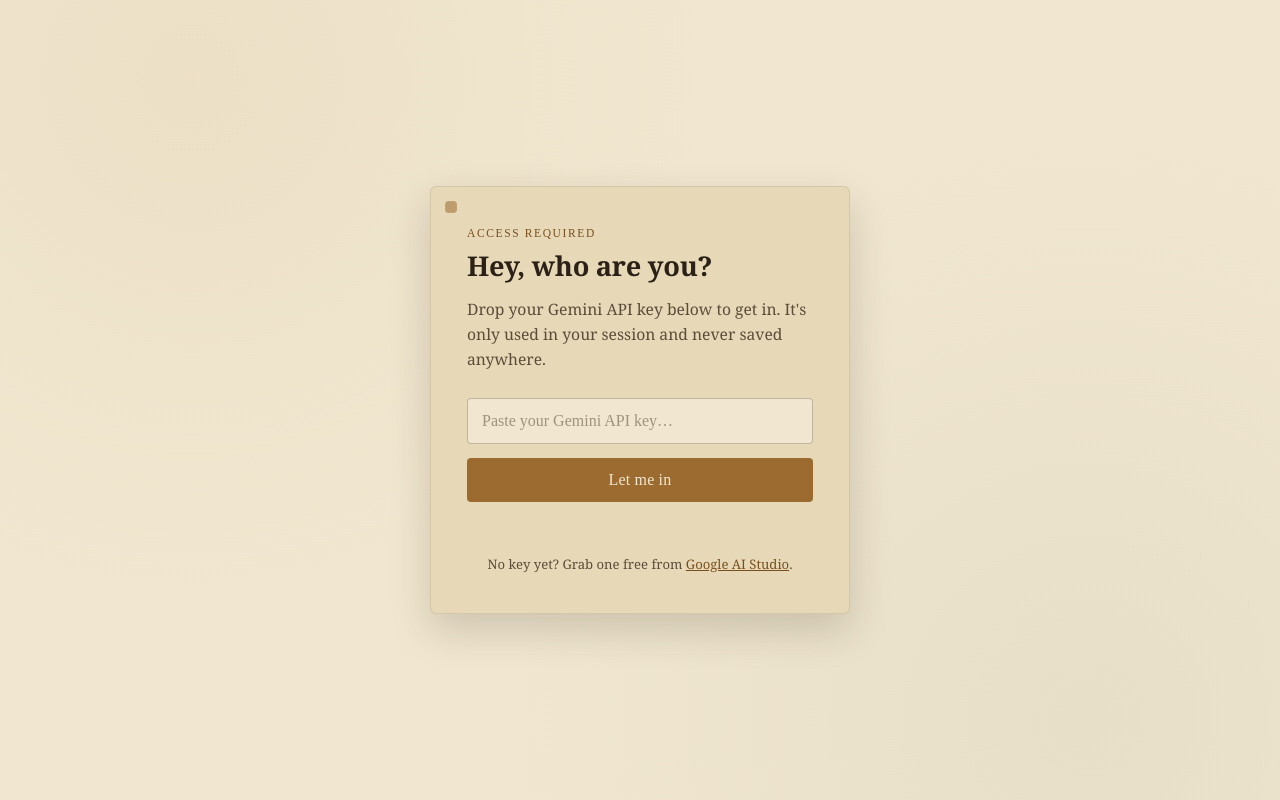
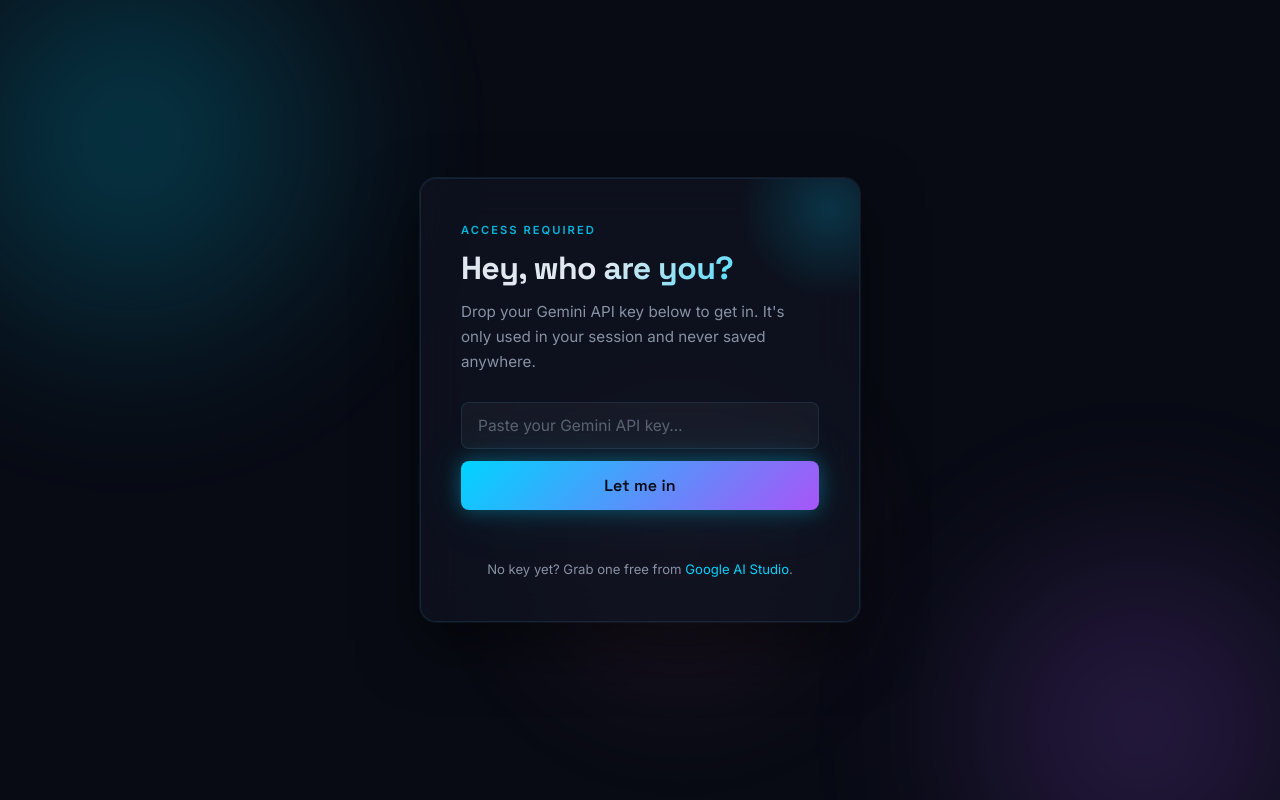
Before and after one commit to beep-pop/Nexus-AI-Assistant-, a Flask app: page / in a window 1280 px wide. Run offline with Flask 3, Linux system fonts and the light colour scheme.

Commit message:
Update style.css

```diff
--- a/librarian-ai-assistant/static/style.css
+++ b/librarian-ai-assistant/static/style.css
@@ -1,32 +1,45 @@
 /* ============================================================
-   THE READING ROOM — stylesheet
+   VEDAM-NEXUS-AI — Dark mode stylesheet
    Palette:
-     --parchment   #F1E7D0  (background, aged paper)
-     --parchment-2 #E7D9B8  (card surface, slightly darker paper)
-     --ink         #2B2116  (primary text, old ink)
-     --ink-soft    #5B4C3A  (secondary text)
-     --brass       #9C6B30  (accent, brass fittings / bookplate)
-     --brass-dark  #7A4F1E  (accent hover/active)
-     --moss        #4B5D45  (success / listening glow)
-     --rust        #A23E2E  (errors, sealing wax red)
-   Type:
-     Display: 'Fraunces' (warm, old-book serif with character)
-     Body:    'Source Serif 4'
+     --bg          #080b14  (deep dark background)
+     --surface     #0f1320  (card / panel surface)
+     --surface-2   #161c2d  (elevated surface)
+     --border      rgba(99,179,237,0.12)  (subtle neon border)
+     --text        #e2e8f0  (primary text)
+     --text-soft   #8892a4  (secondary text)
+     --cyan        #00d4ff  (primary neon accent)
+     --violet      #a855f7  (secondary neon accent)
+     --pink        #f472b6  (tertiary accent)
+     --success     #10b981  (listening / success)
+     --error       #f87171  (errors)
+   Fonts:
+     Display: 'Space Grotesk'
+     Body:    'Inter'
    ============================================================ */
 
 :root {
-  --parchment: #F1E7D0;
-  --parchment-2: #E7D9B8;
-  --ink: #2B2116;
-  --ink-soft: #5B4C3A;
-  --brass: #9C6B30;
-  --brass-dark: #7A4F1E;
-  --moss: #4B5D45;
-  --rust: #A23E2E;
+  --bg: #080b14;
+  --surface: #0f1320;
+  --surface-2: #161c2d;
+  --border: rgba(99, 179, 237, 0.12);
+  --border-bright: rgba(0, 212, 255, 0.3);
+  --text: #e2e8f0;
+  --text-soft: #8892a4;
+  --cyan: #00d4ff;
+  --cyan-dim: rgba(0, 212, 255, 0.15);
+  --violet: #a855f7;
+  --violet-dim: rgba(168, 85, 247, 0.15);
+  --pink: #f472b6;
+  --success: #10b981;
+  --success-dim: rgba(16, 185, 129, 0.15);
+  --error: #f87171;
 
-  --radius: 6px;
-  --shadow-soft: 0 8px 24px rgba(43, 33, 22, 0.12);
-  --shadow-deep: 0 16px 40px rgba(43, 33, 22, 0.18);
+  --radius: 16px;
+  --radius-sm: 8px;
+  --glow-cyan: 0 0 20px rgba(0, 212, 255, 0.35), 0 0 60px rgba(0, 212, 255, 0.1);
+  --glow-violet: 0 0 20px rgba(168, 85, 247, 0.35), 0 0 60px rgba(168, 85, 247, 0.1);
+  --glow-success: 0 0 20px rgba(16, 185, 129, 0.4), 0 0 60px rgba(16, 185, 129, 0.1);
+  --shadow-card: 0 24px 60px rgba(0, 0, 0, 0.5), 0 0 0 1px var(--border);
 }
 
 * {
@@ -40,12 +53,9 @@ html, body {
 }
 
 body {
-  background:
-    radial-gradient(circle at 15% 10%, rgba(156, 107, 48, 0.06), transparent 40%),
-    radial-gradient(circle at 85% 90%, rgba(75, 93, 69, 0.06), transparent 45%),
-    var(--parchment);
-  color: var(--ink);
-  font-family: 'Source Serif 4', Georgia, serif;
+  background: var(--bg);
+  color: var(--text);
+  font-family: 'Inter', system-ui, sans-serif;
   min-height: 100vh;
   display: flex;
   align-items: center;
@@ -54,9 +64,9 @@ body {
 }
 
 h1 {
-  font-family: 'Fraunces', Georgia, serif;
-  font-weight: 600;
-  letter-spacing: -0.01em;
+  font-family: 'Space Grotesk', system-ui, sans-serif;
+  font-weight: 700;
+  letter-spacing: -0.02em;
 }
 
 .visually-hidden {
@@ -79,6 +89,76 @@ h1 {
   align-items: center;
   justify-content: center;
   padding: 24px;
+  position: relative;
+  z-index: 1;
+}
+
+/* ============================================================
+   ANIMATED AURORA BACKGROUND
+   ============================================================ */
+
+.bg-aurora {
+  position: fixed;
+  inset: 0;
+  z-index: 0;
+  overflow: hidden;
+  pointer-events: none;
+}
+
+.aurora-orb {
+  position: absolute;
+  border-radius: 50%;
+  filter: blur(80px);
+  opacity: 0.45;
+  animation: orbFloat 12s ease-in-out infinite;
+}
+
+.orb-1 {
+  width: 600px;
+  height: 600px;
+  background: radial-gradient(circle, rgba(0, 212, 255, 0.6), transparent 70%);
+  top: -200px;
+  left: -150px;
+  animation-duration: 14s;
+  animation-delay: 0s;
+}
+
+.orb-2 {
+  width: 500px;
+  height: 500px;
+  background: radial-gradient(circle, rgba(168, 85, 247, 0.6), transparent 70%);
+  bottom: -150px;
+  right: -100px;
+  animation-duration: 18s;
+  animation-delay: -5s;
+}
+
+.orb-3 {
+  width: 400px;
+  height: 400px;
+  background: radial-gradient(circle, rgba(244, 114, 182, 0.4), transparent 70%);
+  top: 40%;
+  left: 50%;
+  transform: translateX(-50%);
+  animation-duration: 22s;
+  animation-delay: -10s;
+}
+
+@keyframes orbFloat {
+  0%, 100% { transform: translate(0, 0) scale(1); }
+  25%       { transform: translate(40px, -30px) scale(1.05); }
+  50%       { transform: translate(-20px, 40px) scale(0.95); }
+  75%       { transform: translate(30px, 20px) scale(1.02); }
+}
+
+.orb-3 {
+  animation-name: orbFloat3;
+}
+
+@keyframes orbFloat3 {
+  0%, 100% { transform: translateX(-50%) translate(0, 0) scale(1); }
+  33%       { transform: translateX(-50%) translate(-60px, -40px) scale(1.08); }
+  66%       { transform: translateX(-50%) translate(50px, 30px) scale(0.92); }
 }
 
 /* ============================================================
@@ -86,92 +166,101 @@ h1 {
    ============================================================ */
 
 .card {
-  background: var(--parchment-2);
-  border: 1px solid rgba(43, 33, 22, 0.1);
+  position: relative;
+  background: rgba(15, 19, 32, 0.75);
+  backdrop-filter: blur(20px);
+  -webkit-backdrop-filter: blur(20px);
+  border: 1px solid var(--border);
   border-radius: var(--radius);
-  box-shadow: var(--shadow-deep);
-  max-width: 420px;
+  box-shadow: var(--shadow-card);
+  max-width: 440px;
   width: 100%;
-  padding: 40px 36px;
-  position: relative;
+  padding: 44px 40px;
+  overflow: hidden;
 }
 
-.card::before {
-  content: "";
+.card-glow {
   position: absolute;
-  top: 14px;
-  left: 14px;
-  width: 8px;
-  height: 8px;
-  border-radius: 50%;
-  background: var(--brass);
-  box-shadow: 4px 0 0 var(--brass), 0 4px 0 var(--brass), 4px 4px 0 var(--brass);
-  opacity: 0.55;
+  top: -60px;
+  right: -60px;
+  width: 180px;
+  height: 180px;
+  background: radial-gradient(circle, rgba(0, 212, 255, 0.18), transparent 70%);
+  pointer-events: none;
 }
 
 .eyebrow {
   text-transform: uppercase;
-  font-family: 'Source Serif 4', serif;
-  font-size: 0.72rem;
-  letter-spacing: 0.14em;
-  color: var(--brass-dark);
-  margin: 0 0 10px;
+  font-family: 'Inter', sans-serif;
+  font-size: 0.7rem;
+  font-weight: 600;
+  letter-spacing: 0.18em;
+  color: var(--cyan);
+  margin: 0 0 12px;
+  opacity: 0.85;
 }
 
 .card h1 {
-  font-size: 1.7rem;
-  margin: 0 0 14px;
-  line-height: 1.25;
+  font-size: 2rem;
+  margin: 0 0 12px;
+  line-height: 1.2;
+  background: linear-gradient(135deg, var(--text) 40%, var(--cyan) 100%);
+  -webkit-background-clip: text;
+  -webkit-text-fill-color: transparent;
+  background-clip: text;
 }
 
 .gate-copy {
-  font-size: 0.98rem;
-  line-height: 1.6;
-  color: var(--ink-soft);
-  margin: 0 0 26px;
+  font-size: 0.95rem;
+  line-height: 1.65;
+  color: var(--text-soft);
+  margin: 0 0 28px;
 }
 
 #token-input {
   width: 100%;
-  font-family: 'Source Serif 4', serif;
-  font-size: 1rem;
-  padding: 13px 14px;
-  border: 1px solid rgba(43, 33, 22, 0.25);
-  border-radius: 4px;
-  background: var(--parchment);
-  color: var(--ink);
-  margin-bottom: 14px;
-  transition: border-color 0.15s ease, box-shadow 0.15s ease;
+  font-family: 'Inter', sans-serif;
+  font-size: 0.97rem;
+  padding: 13px 16px;
+  border: 1px solid var(--border);
+  border-radius: var(--radius-sm);
+  background: rgba(255, 255, 255, 0.04);
+  color: var(--text);
+  margin-bottom: 12px;
+  transition: border-color 0.2s ease, box-shadow 0.2s ease;
 }
 
 #token-input::placeholder {
-  color: rgba(91, 76, 58, 0.55);
+  color: var(--text-soft);
+  opacity: 0.6;
 }
 
 #token-input:focus {
   outline: none;
-  border-color: var(--brass);
-  box-shadow: 0 0 0 3px rgba(156, 107, 48, 0.18);
+  border-color: var(--border-bright);
+  box-shadow: 0 0 0 3px rgba(0, 212, 255, 0.1);
 }
 
 #validate-btn {
   width: 100%;
   position: relative;
-  font-family: 'Fraunces', serif;
-  font-weight: 500;
+  font-family: 'Space Grotesk', sans-serif;
+  font-weight: 600;
   font-size: 1rem;
   letter-spacing: 0.01em;
-  color: var(--parchment);
-  background: var(--brass);
+  color: var(--bg);
+  background: linear-gradient(135deg, var(--cyan), var(--violet));
   border: none;
-  border-radius: 4px;
-  padding: 13px 18px;
+  border-radius: var(--radius-sm);
+  padding: 14px 18px;
   cursor: pointer;
-  transition: background 0.15s ease, transform 0.1s ease;
+  transition: opacity 0.2s ease, transform 0.1s ease, box-shadow 0.2s ease;
+  box-shadow: var(--glow-cyan);
 }
 
 #validate-btn:hover {
-  background: var(--brass-dark);
+  opacity: 0.9;
+  box-shadow: var(--glow-violet);
 }
 
 #validate-btn:active {
@@ -216,20 +305,25 @@ h1 {
 
 .gate-error {
   min-height: 1.2em;
-  font-size: 0.9rem;
-  color: var(--rust);
-  margin: 14px 0 0;
+  font-size: 0.88rem;
+  color: var(--error);
+  margin: 12px 0 0;
 }
 
 .gate-hint {
   font-size: 0.82rem;
-  color: var(--ink-soft);
+  color: var(--text-soft);
   margin: 22px 0 0;
   text-align: center;
 }
 
 .gate-hint a {
-  color: var(--brass-dark);
+  color: var(--cyan);
+  text-decoration: none;
+}
+
+.gate-hint a:hover {
+  text-decoration: underline;
 }
 
 /* ============================================================
```
Also changed, not shown: other parts of librarian-ai-assistant/static/style.css (+128 -103 lines).
